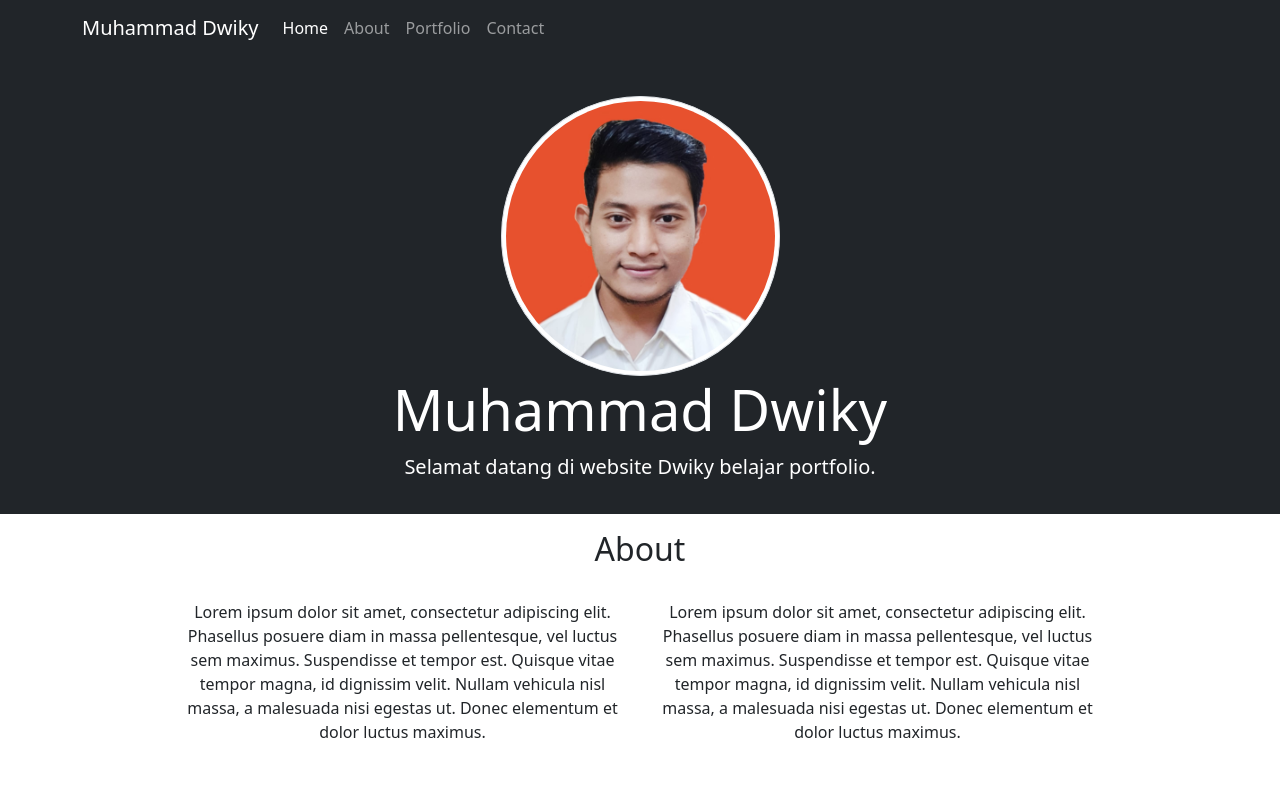
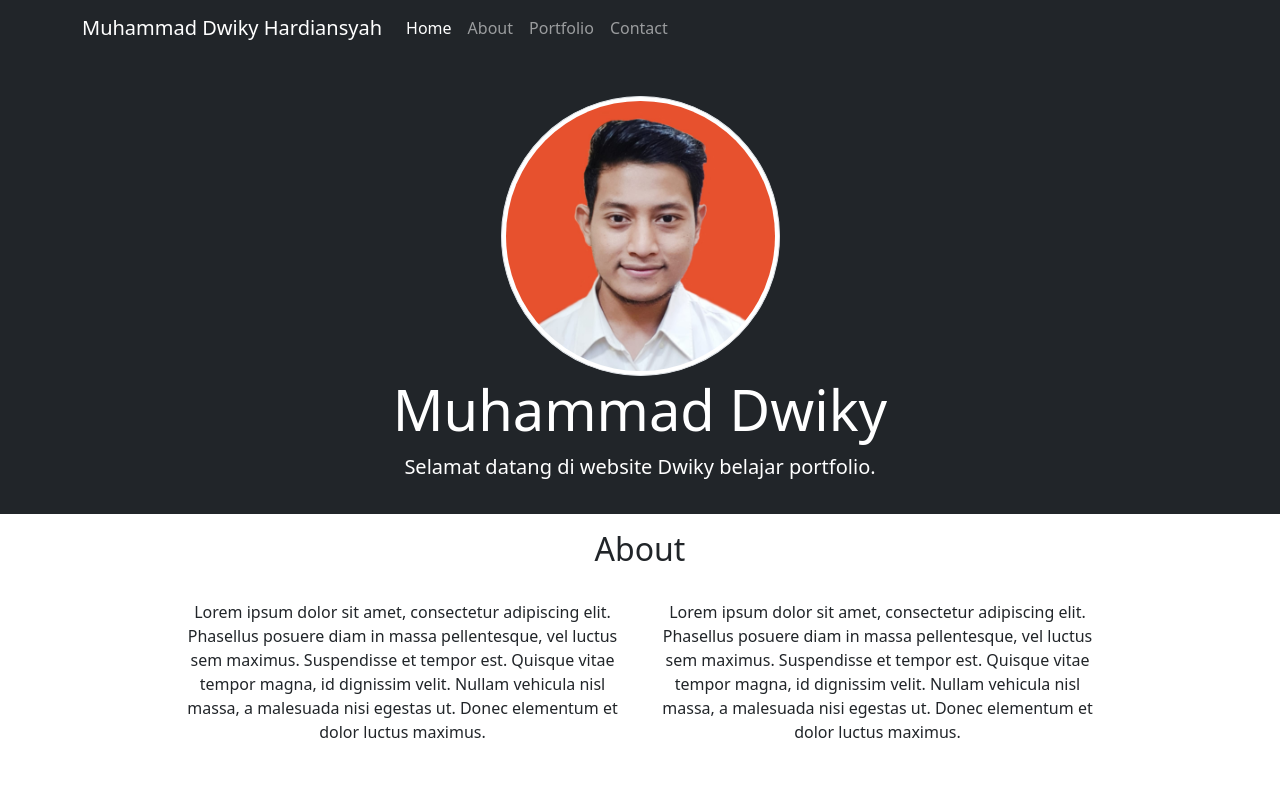
Before and after one commit to dwikynatha/belajarportfolio, a plain HTML site: page indexportfolio.html in a window 1280 px wide. Shown: the top 800 px of the page. Drawn offline with nearby package versions, Linux system fonts and the light colour scheme.

Commit message:
Update indexportfolio.html

```diff
--- a/indexportfolio.html
+++ b/indexportfolio.html
@@ -16,7 +16,7 @@
   <body class="mt-5">
 <nav class="navbar fixed-top navbar-expand-lg navbar-dark bg-dark">
   <div class="container">
-    <a class="navbar-brand" href="#">Muhammad Dwiky</a>
+    <a class="navbar-brand" href="#">Muhammad Dwiky Hardiansyah</a>
     <button class="navbar-toggler" type="button" data-bs-toggle="collapse" data-bs-target="#navbarNav" aria-controls="navbarNav" aria-expanded="false" aria-label="Toggle navigation">
       <span class="navbar-toggler-icon"></span>
     </button>
```
